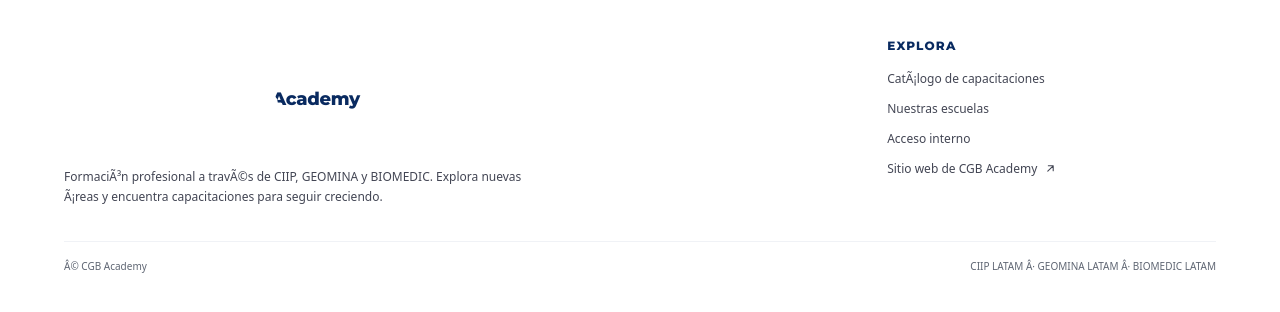
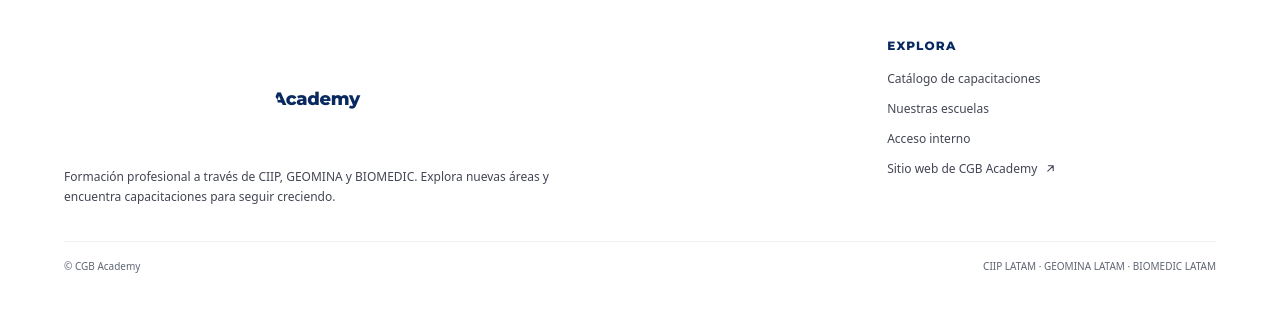
Before and after one commit to milith0kun/proyecto-ing-software, a Next.js app: page / in a window 1280 px wide. Shown: the part 1956-2268 px from the top of the page. Built offline with nearby package versions, Linux system fonts and the light colour scheme; no server answers.

Commit message:
fix(layout): corregir codificacion UTF-8 del pie institucional

```diff
--- a/src/components/institucional/PieCgb.tsx
+++ b/src/components/institucional/PieCgb.tsx
@@ -14,13 +14,13 @@
               <strong className="footer-cgb__academy">Academy</strong>
             </Link>
             <p>
-              FormaciÃ³n profesional a travÃ©s de CIIP, GEOMINA y BIOMEDIC. Explora nuevas Ã¡reas y encuentra capacitaciones para seguir creciendo.
+              Formación profesional a través de CIIP, GEOMINA y BIOMEDIC. Explora nuevas áreas y encuentra capacitaciones para seguir creciendo.
             </p>
           </div>
 
-          <nav className="footer-cgb__enlaces" aria-label="Enlaces del pie de pÃ¡gina">
+          <nav className="footer-cgb__enlaces" aria-label="Enlaces del pie de página">
             <h2>Explora</h2>
-            <Link href="/capacitaciones">CatÃ¡logo de capacitaciones</Link>
+            <Link href="/capacitaciones">Catálogo de capacitaciones</Link>
             <Link href="/#unidades">Nuestras escuelas</Link>
             <Link href="/login">Acceso interno</Link>
             <a href="https://cgbacademy.com/" target="_blank" rel="noreferrer">
@@ -32,8 +32,8 @@
           </nav>
         </div>
         <div className="footer-cgb__base">
-          <span>Â© CGB Academy</span>
-          <span>CIIP LATAM Â· GEOMINA LATAM Â· BIOMEDIC LATAM</span>
+          <span>© CGB Academy</span>
+          <span>CIIP LATAM · GEOMINA LATAM · BIOMEDIC LATAM</span>
         </div>
       </div>
     </footer>
```
